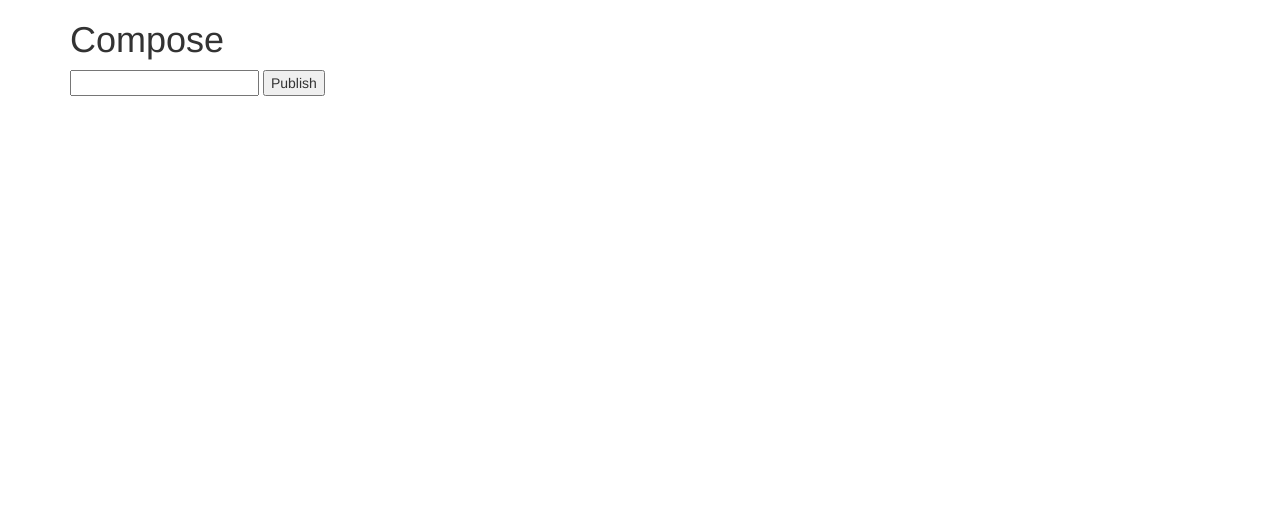
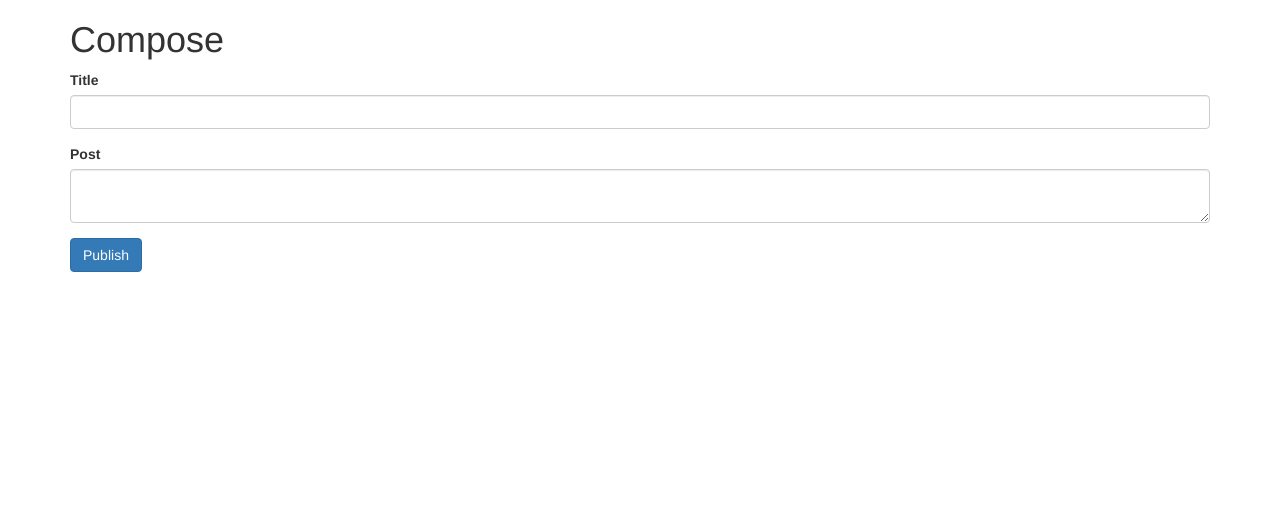
Before and after one commit to asbourlotos/blog, a Node server app: page /compose in a window 1280 px wide. Shown: the part 90-602 px from the top of the page. Run offline with Node 20, Linux system fonts and the light colour scheme.

Commit message:
292 - blog challenge 9 complete

```diff
--- a/app.js
+++ b/app.js
@@ -32,9 +32,11 @@ app.get("/compose", (req, res) => {
 });
 
 app.post("/compose", (req, res) => {
-  console.log(req.body.composeContent);
+  console.log(req.body.postTitle);
+  console.log(req.body.postBody);
+  res.redirect("/compose");
 });
 
-app.listen(3000, function() {
+app.listen(3000, () => {
   console.log("Server started on port 3000");
 });
--- a/views/compose.ejs
+++ b/views/compose.ejs
@@ -1,7 +1,14 @@
 <%- include("partials/header"); -%>
 <h1>Compose</h1>
 <form action="/compose" method="post">
-    <input type="text" name="composeContent" autocomplete="off">
-    <button type="submit">Publish</button>
+    <div class="form-group">
+        <label for="postTitle">Title</label>
+        <input type="text" class="form-control" name="postTitle" id="postTitle" autocomplete="off">
+    </div>
+    <div class="form-group">
+        <label for="postBody">Post</label>
+        <textarea class="form-control" name="postBody" id="postBody"></textarea>
+    </div>
+    <button class="btn btn-primary" type="submit">Publish</button>
 </form>
 <%- include("partials/footer"); -%>
```
